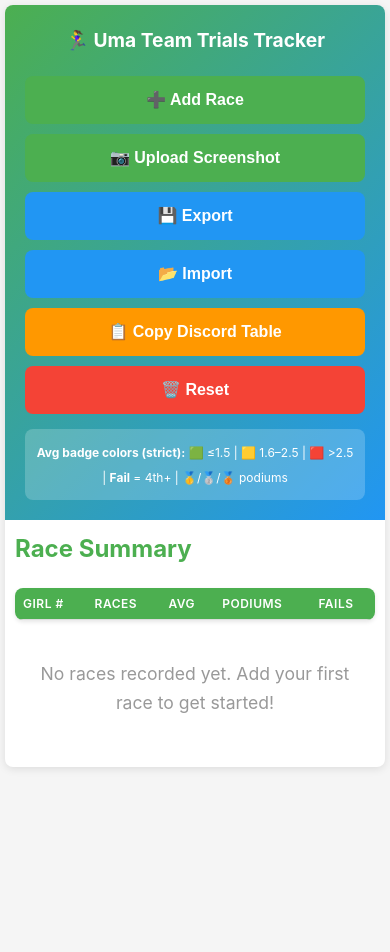
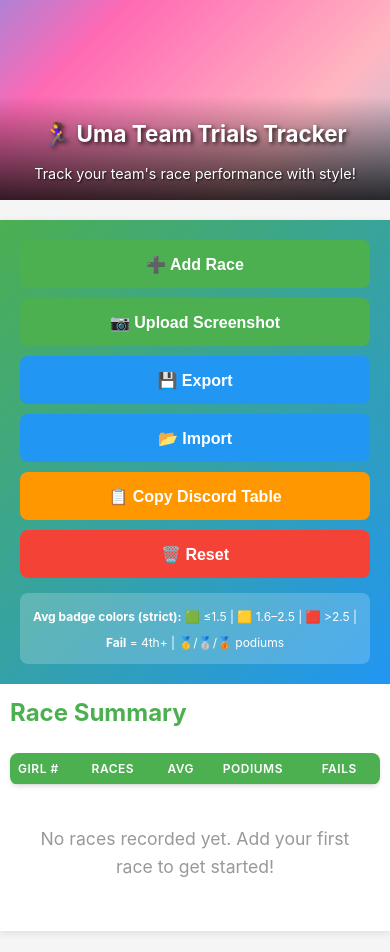
Before and after one commit to CosmicPhoenix171/uma, a plain HTML site: page race-tracker-app/index.html in a window 390 px wide. Before the commit the page ends 844 px from the top, so only its background shows below. Drawn offline with Linux system fonts and the light colour scheme; a script that the page names is missing.

Commit message:
Add animated hero banner with Uma Musume theme colors and support for custom image

```diff
--- a/race-tracker-app/css/mobile.css
+++ b/race-tracker-app/css/mobile.css
@@ -1,12 +1,29 @@
 /* Mobile-specific styles */
 
 @media (max-width: 768px) {
+    .hero-banner {
+        height: 250px;
+    }
+
+    .hero-title {
+        font-size: 1.8rem;
+    }
+
+    .hero-subtitle {
+        font-size: 1rem;
+    }
+
+    .hero-overlay {
+        padding: 20px 15px 15px;
+    }
+
     body {
-        padding: 5px;
+        padding: 0;
     }
 
     .container {
-        border-radius: 8px;
+        border-radius: 0;
+        margin: 0;
     }
 
     header h1 {
@@ -77,6 +94,18 @@
 }
 
 @media (max-width: 480px) {
+    .hero-banner {
+        height: 200px;
+    }
+
+    .hero-title {
+        font-size: 1.4rem;
+    }
+
+    .hero-subtitle {
+        font-size: 0.9rem;
+    }
+
     header h1 {
         font-size: 1.2rem;
     }
--- a/race-tracker-app/css/styles.css
+++ b/race-tracker-app/css/styles.css
@@ -26,7 +26,68 @@ body {
     color: var(--text-color);
     line-height: 1.6;
     min-height: 100vh;
-    padding: 10px;
+    padding: 0;
+    margin: 0;
+}
+
+/* Hero Banner */
+.hero-banner {
+    position: relative;
+    width: 100%;
+    height: 400px;
+    overflow: hidden;
+    margin-bottom: 20px;
+}
+
+.hero-background {
+    width: 100%;
+    height: 100%;
+    background: linear-gradient(135deg, #87CEEB 0%, #4CA1FF 25%, #FF69B4 50%, #FFB6C1 75%, #87CEEB 100%);
+    background-size: 200% 200%;
+    animation: gradientShift 15s ease infinite;
+    /* Optional: If you have uma-hero.jpg image, uncomment below */
+    /* background-image: url('../assets/images/uma-hero.jpg'); */
+    /* background-size: cover; */
+    /* background-position: center; */
+}
+
+@keyframes gradientShift {
+    0% { background-position: 0% 50%; }
+    50% { background-position: 100% 50%; }
+    100% { background-position: 0% 50%; }
+}
+
+.hero-image {
+    width: 100%;
+    height: 100%;
+    object-fit: cover;
+    object-position: center;
+    display: block;
+}
+
+.hero-overlay {
+    position: absolute;
+    bottom: 0;
+    left: 0;
+    right: 0;
+    background: linear-gradient(to top, rgba(0,0,0,0.8) 0%, rgba(0,0,0,0.4) 50%, transparent 100%);
+    padding: 40px 20px 20px;
+    text-align: center;
+}
+
+.hero-title {
+    font-size: 2.5rem;
+    color: white;
+    text-shadow: 2px 2px 4px rgba(0,0,0,0.8);
+    margin: 0 0 10px 0;
+    font-weight: 700;
+}
+
+.hero-subtitle {
+    font-size: 1.2rem;
+    color: white;
+    text-shadow: 1px 1px 2px rgba(0,0,0,0.8);
+    margin: 0;
 }
 
 .container {
@@ -36,6 +97,7 @@ body {
     border-radius: 12px;
     box-shadow: 0 2px 8px rgba(0, 0, 0, 0.1);
     overflow: hidden;
+    margin-bottom: 20px;
 }
 
 /* Header Styles */
--- a/race-tracker-app/index.html
+++ b/race-tracker-app/index.html
@@ -10,11 +10,18 @@
     <script src="https://cdn.jsdelivr.net/npm/tesseract.js@4/dist/tesseract.min.js"></script>
 </head>
 <body>
+    <!-- Hero Banner -->
+    <div class="hero-banner">
+        <div class="hero-background"></div>
+        <div class="hero-overlay">
+            <h1 class="hero-title">🏃‍♀️ Uma Team Trials Tracker</h1>
+            <p class="hero-subtitle">Track your team's race performance with style!</p>
+        </div>
+    </div>
+
     <div class="container">
         <!-- Header -->
         <header>
-            <h1>🏃‍♀️ Uma Team Trials Tracker</h1>
-
             <!-- Action Buttons -->
             <div class="action-buttons">
                 <button id="btn-manual" class="btn btn-primary">➕ Add Race</button>
```
Also changed, not shown: race-tracker-app/assets/images/PLACE_IMAGE_HERE.txt (added), 1 other file.
